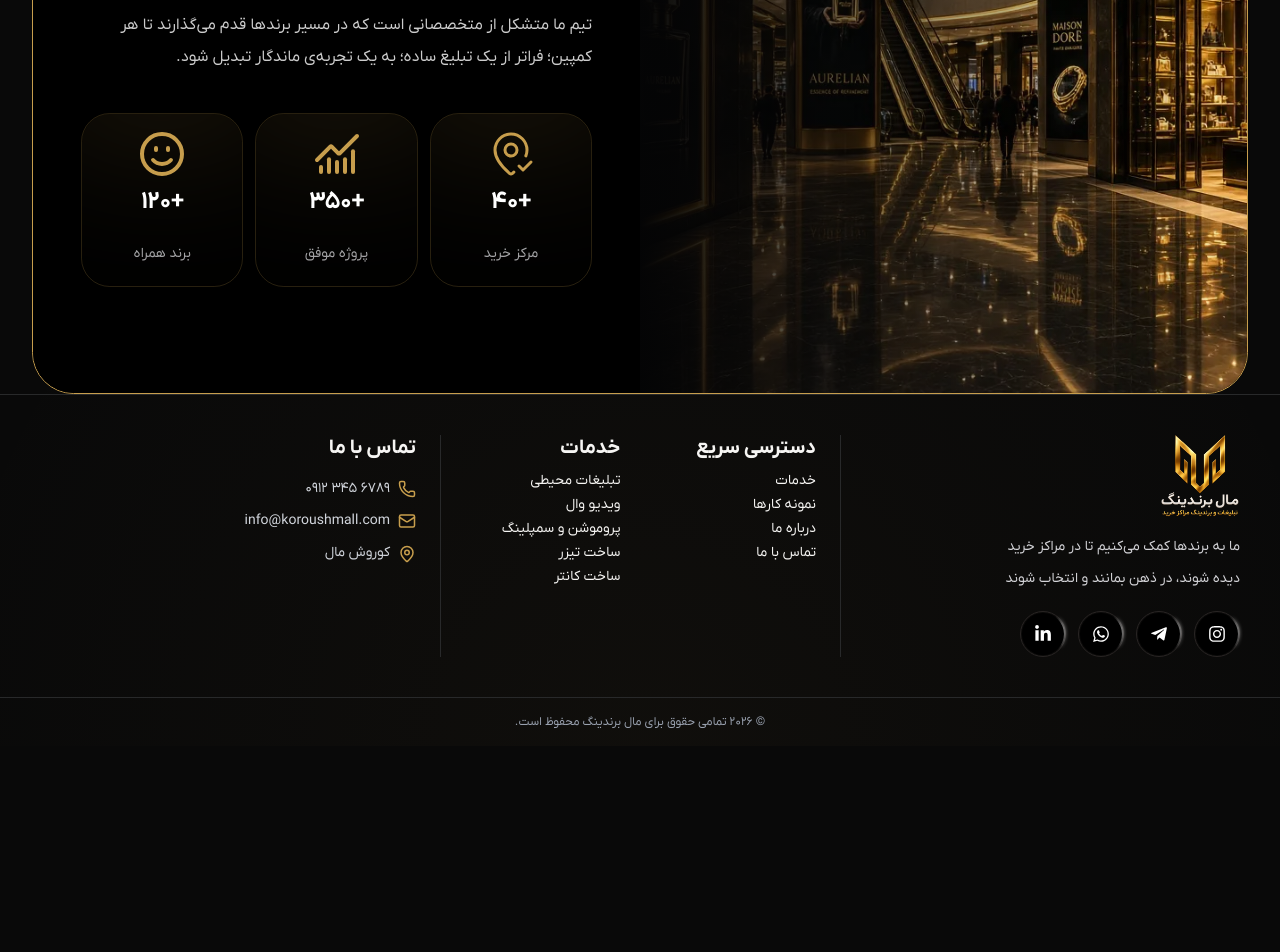
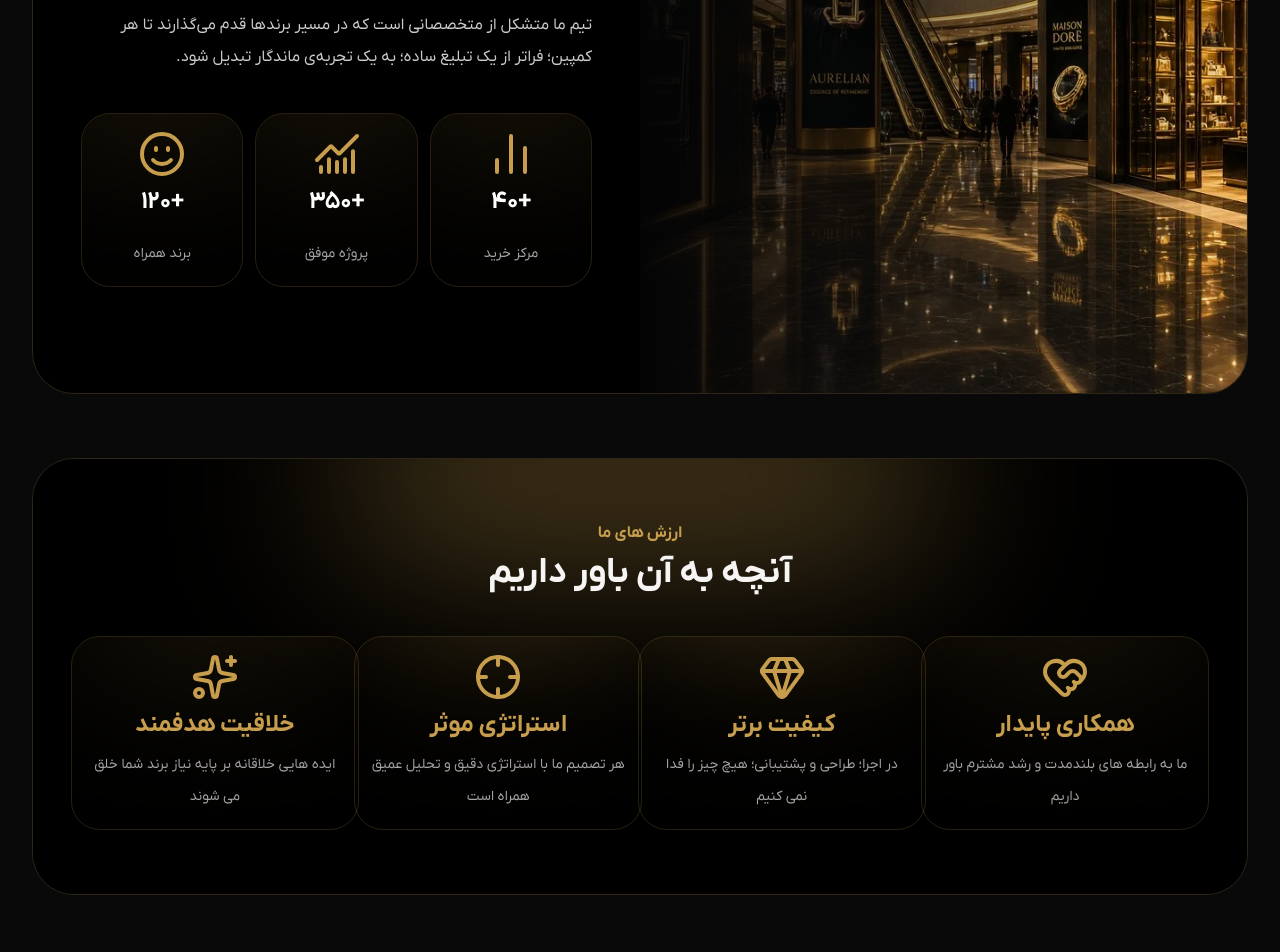
Before and after one commit to Pouya-samadnejad/mall-branding, a Next.js app: page /about-us in a window 1280 px wide. Shown: the part 1240-2192 px from the top of the page. Before the commit the page ends 1986 px from the top, so only its background shows below. Built offline with nearby package versions, Linux system fonts and the light colour scheme.

Commit message:
about us page completed

```diff
--- a/app/about-us/page.tsx
+++ b/app/about-us/page.tsx
@@ -3,23 +3,8 @@ import HeroSection from "@/components/HeroSection";
 import heroImage from "@/public/tabliqat-mohiti.webp";
 import Cart from "@/components/Cart";
 import { Counter } from "@/components/Counter";
-import { ChartNoAxesCombined, SmileIcon } from "lucide-react";
-
-const HERO = {
-  title: "درباره ما",
-  highlightTitle: "ما داستان برند شما را به تجربه‌ای ماندگار تبدیل می‌کنیم",
-  description:
-    "مال‌برندینگ از دل یک نگاه متفاوت متولد شد: با این باور که هر برند شایسته دیده شدن در بزرگ‌ترین و پراهمیت‌ترین فضاهای شهریست.",
-} as const;
-
-const ABOUT = {
-  eyebrow: "ما کی هستیم",
-  heading: "تبدیل فضا به رسانه‌ای اثرگذار",
-  paragraphs: [
-    "ما در مال‌برندینگ؛ با ترکیب خلاقیت، استراتژی و تجربه در فضاهای لوکس تجاری؛ به برندها کمک می‌کنیم پیامشان را مؤثرتر، ماندگارتر و درست‌تر به مخاطبانشان منتقل کنند.",
-    "تیم ما متشکل از متخصصانی است که در مسیر برندها قدم می‌گذارند تا هر کمپین؛ فراتر از یک تبلیغ ساده؛ به یک تجربه‌ی ماندگار تبدیل شود.",
-  ],
-} as const;
+import { ABOUT, HERO, STATS, VALUES, VALUES_LIST } from "@/const/about-us";
+import TestemonialSection from "@/components/TestemonialSection";
 
 export default function AboutUsPage() {
   return (
@@ -27,8 +12,7 @@ export default function AboutUsPage() {
       <HeroSection {...HERO} image={heroImage} />
 
       <section className="container mx-auto px-4 sm:px-6 lg:px-8">
-        <div className="flex flex-col overflow-hidden rounded-3xl border border-primary md:rounded-4xl lg:flex-row">
-          {/* Image */}
+        <div className="flex flex-col overflow-hidden rounded-3xl border border-primary/20 md:rounded-4xl lg:flex-row">
           <div className="relative h-72 w-full sm:h-96 md:h-[30rem] lg:h-[43.75rem] lg:w-1/2">
             <Image
               src="/tabliqat-mohiti.webp"
@@ -41,9 +25,7 @@ export default function AboutUsPage() {
             <div className="absolute inset-0 bg-linear-to-l from-transparent via-background/35 to-background" />
           </div>
 
-          {/* Content */}
           <div className="relative flex w-full flex-col justify-center overflow-hidden bg-black px-5 py-10 sm:px-8 sm:py-12 md:px-10 lg:w-1/2 lg:px-12 lg:py-16">
-            {/* Glow */}
             <div
               aria-hidden
               className="pointer-events-none absolute -top-16 left-1/2 -translate-x-1/2"
@@ -51,7 +33,6 @@ export default function AboutUsPage() {
               <div className="h-32 w-[min(90vw,37.5rem)] rounded-full bg-primary/40 blur-[80px] sm:h-40 sm:blur-[90px]" />
             </div>
 
-            {/* Heading */}
             <div className="relative z-10">
               <h3 className="mb-2 text-center text-sm text-primary sm:text-base">
                 {ABOUT.eyebrow}
@@ -61,7 +42,6 @@ export default function AboutUsPage() {
                 {ABOUT.heading}
               </h4>
 
-              {/* Paragraphs */}
               <div className="space-y-4">
                 {ABOUT.paragraphs.map((text) => (
                   <p
@@ -73,29 +53,48 @@ export default function AboutUsPage() {
                 ))}
               </div>
 
-              {/* Stats */}
               <div className="mt-8 flex w-full gap-2 sm:gap-3 lg:mt-10">
-                <Cart
-                  label="مرکز خرید"
-                  value={<Counter suffix="+" value={40} />}
-                />
-
-                <Cart
-                  icon={<ChartNoAxesCombined />}
-                  label="پروژه موفق"
-                  value={<Counter suffix="+" value={350} />}
-                />
-
-                <Cart
-                  icon={<SmileIcon />}
-                  label="برند همراه"
-                  value={<Counter suffix="+" value={120} />}
-                />
+                {STATS.map(({ id, icon: Icon, label, value }) => (
+                  <Cart
+                    key={id}
+                    icon={<Icon />}
+                    label={label}
+                    value={<Counter suffix="+" value={value} />}
+                  />
+                ))}
               </div>
             </div>
           </div>
         </div>
       </section>
+      <section className="container mx-auto px-4 sm:px-6 lg:px-8 mb-20">
+        <div className="flex flex-col overflow-hidden rounded-3xl border border-primary/20 md:rounded-4xl lg:flex-row">
+          <div className="relative flex w-full flex-col justify-center overflow-hidden bg-black px-5 py-10 sm:px-8 sm:py-12 md:px-10  lg:px-12 lg:py-16">
+            <div
+              aria-hidden
+              className="pointer-events-none absolute -top-16 left-1/2 -translate-x-1/2"
+            >
+              <div className="h-32 w-[min(90vw,37.5rem)] rounded-full bg-primary/40 blur-[80px] sm:h-40 sm:blur-[90px]" />
+            </div>
+
+            <div className="relative z-10">
+              <h3 className="mb-2 text-center text-sm text-primary sm:text-base">
+                {VALUES.eyebrow}
+              </h3>
+
+              <h4 className="mb-6 text-center text-2xl font-bold leading-tight sm:text-3xl lg:text-4xl">
+                {VALUES.heading}
+              </h4>
+              <div className="mt-8 grid grid-cols-1 sm:grid-cols-2 lg:grid-cols-4 w-full gap-3 sm:gap-4 justify-items-center lg:mt-10">
+                {VALUES_LIST.map(({ id, icon: Icon, label, value }) => (
+                  <Cart key={id} icon={<Icon />} label={value} value={label} />
+                ))}
+              </div>
+            </div>
+          </div>
+        </div>
+      </section>
+      <TestemonialSection />
     </main>
   );
 }
--- /dev/null
+++ b/const/about-us.ts
@@ -0,0 +1,62 @@
+import {
+  ChartNoAxesColumn,
+  ChartNoAxesCombined,
+  Crosshair,
+  Gem,
+  HeartHandshake,
+  SmileIcon,
+  Sparkles,
+} from "lucide-react";
+
+export const HERO = {
+  title: "درباره ما",
+  highlightTitle: "ما داستان برند شما را به تجربه‌ای ماندگار تبدیل می‌کنیم",
+  description:
+    "مال‌برندینگ از دل یک نگاه متفاوت متولد شد: با این باور که هر برند شایسته دیده شدن در بزرگ‌ترین و پراهمیت‌ترین فضاهای شهریست.",
+} as const;
+export const ABOUT = {
+  eyebrow: "ما کی هستیم",
+  heading: "تبدیل فضا به رسانه‌ای اثرگذار",
+  paragraphs: [
+    "ما در مال‌برندینگ؛ با ترکیب خلاقیت، استراتژی و تجربه در فضاهای لوکس تجاری؛ به برندها کمک می‌کنیم پیامشان را مؤثرتر، ماندگارتر و درست‌تر به مخاطبانشان منتقل کنند.",
+    "تیم ما متشکل از متخصصانی است که در مسیر برندها قدم می‌گذارند تا هر کمپین؛ فراتر از یک تبلیغ ساده؛ به یک تجربه‌ی ماندگار تبدیل شود.",
+  ],
+} as const;
+
+export const STATS = [
+  { id: "mall", icon: ChartNoAxesColumn, label: "مرکز خرید", value: 40 },
+  { id: "project", icon: ChartNoAxesCombined, label: "پروژه موفق", value: 350 },
+  { id: "brand", icon: SmileIcon, label: "برند همراه", value: 120 },
+] as const;
+
+export const VALUES = {
+  eyebrow: "ارزش های ما",
+  heading: "آنچه به آن باور داریم",
+} as const;
+
+export const VALUES_LIST = [
+  {
+    id: "1",
+    icon: HeartHandshake,
+    label: " همکاری پایدار",
+    value: "ما به رابطه های بلندمدت و رشد  مشترم باور داریم",
+  },
+  {
+    id: "2",
+    icon: Gem,
+    label: "کیفیت برتر",
+    value: "در اجرا؛ طراحی و پشتیبانی؛ هیچ چیز را فدا نمی کنیم",
+  },
+  {
+    id: "3",
+    icon: Crosshair,
+    label: "استراتژی موثر",
+    value: "هر تصمیم ما با استراتژی دقیق و تحلیل عمیق همراه است",
+  },
+  {
+    id: "4",
+    icon: Sparkles,
+    label: "خلاقیت هدفمند",
+    value: "ایده هایی خلاقانه بر پایه نیاز برند شما خلق می شوند",
+  },
+] as const;
```
